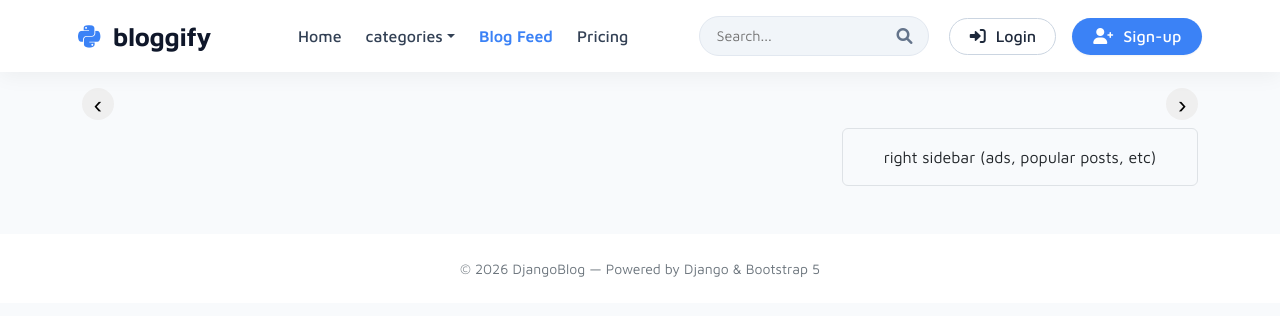
After one commit to Faysal-Ahamed-Tarek/bloggify, a Django app: page /blog-feed/ in a window 1280 px wide. The commit adds this page. Shown: the top 316 px of the page. Run offline with Django 5.2, Linux system fonts and the light colour scheme; data that the repository does not hold is empty.

Commit message:
blog feed

```diff
--- a/blog/admin.py
+++ b/blog/admin.py
@@ -7,7 +7,7 @@ class BlogPostAdmin(admin.ModelAdmin) :
     list_display = ("title", "category", "status", "created_at", "is_feature")
     search_fields = ("title", "content", "status", "category__name")
     list_editable = ("status", "is_feature")
-    list_filter = ("status", "is_feature", "category")
+    # list_filter = ("status", "is_feature", "category")
 
 class CategoryAdmin(admin.ModelAdmin) :
     prepopulated_fields = {"slug": ("name",)}
--- a/blog/urls.py
+++ b/blog/urls.py
@@ -4,5 +4,6 @@ from blog import views
 
 urlpatterns = [
     path("", views.home, name="home"),
+    path("blog-feed/", views.blog_feed, name="blog_feed"),
     path("category/<slug:slug>/", views.category, name="category"),
 ]
--- a/blog/views.py
+++ b/blog/views.py
@@ -1,6 +1,6 @@
 from django.http import HttpResponse
 from django.shortcuts import get_object_or_404, render
-from blog.models import Category
+from blog.models import Category, BlogPost
 
 
 # Create your views here.
@@ -16,3 +16,13 @@ def home(request) :
 def category(request, slug) :
     category = get_object_or_404(Category, slug=slug)
     return HttpResponse(f"Category: {category.name}")
+
+
+def blog_feed(request) :
+    categories = Category.objects.all()
+    posts = BlogPost.objects.select_related("author", "category").all().order_by("?")
+    context = {
+        "categories": categories,
+        "posts": posts,
+    }
+    return render(request, "blogfeed.html", context)
--- a/bloggify/settings.py
+++ b/bloggify/settings.py
@@ -116,9 +116,9 @@ USE_TZ = True
 # https://docs.djangoproject.com/en/6.0/howto/static-files/
 
 STATIC_URL = "/static/"
-STATIC_ROOT = BASE_DIR / "static"
+STATIC_ROOT = BASE_DIR / "staticfiles"
 STATICFILES_DIRS = [
-    BASE_DIR / "bloggify" / "static",
+    BASE_DIR / "static",
 ]
 
 # media files (user uploaded files)
--- a/bloggify/static/css/bloggify.css
+++ b/static/css/base.css
@@ -51,8 +51,12 @@ body {
 @media (min-width: 992px) {
   .navbar-nav .dropdown:hover > .dropdown-menu {
     display: block;
-    /* margin-top: 20px; */
   }
+}
+
+a.dropdown-item:hover {
+    background-color: #3b82f6;
+    color: white;
 }
 
 .search-input-group:focus-within {
@@ -162,24 +166,3 @@ body {
   text-align: center;
   box-shadow: 0 2px 8px rgba(0, 0, 0, 0.02);
 }
-.card-blog {
-  border: none;
-  border-radius: 1.2rem;
-  transition:
-    transform 0.2s,
-    box-shadow 0.2s;
-  background: white;
-}
-.card-blog:hover {
-  transform: translateY(-4px);
-  box-shadow: 0 20px 25px -12px rgba(0, 0, 0, 0.1);
-}
-footer {
-  margin-top: 4rem;
-  border-top: 1px solid #e2e8f0;
-  background: white;
-}
-
-.nav-link[href=""] {
-  cursor: pointer;
-}
--- /dev/null
+++ b/static/css/blogfeed.css
@@ -0,0 +1,38 @@
+.category-row-outer {
+  position: relative;
+}
+.category-row {
+  display: flex;
+  gap: 0.5rem;
+  align-items: center;
+  overflow: hidden;
+  white-space: nowrap;
+  margin: 0px 40px;
+}
+.category-item {
+  padding: 0.35rem 0.6rem;
+  background: #3b82f624;
+  border-radius: 0.375rem;
+  cursor: pointer;
+  user-select: none;
+}
+.row-nav {
+  position: absolute;
+  top: 50%;
+  transform: translateY(-50%);
+  width: 2rem;
+  height: 2rem;
+  border: none;
+  border-radius: 50%;
+  display: flex;
+  align-items: center;
+  justify-content: center;
+  cursor: pointer !important;
+  font-size: 25px;
+}
+.row-nav.left-nav {
+  left: 0%;
+}
+.row-nav.right-nav {
+  right: 0%;
+}
--- /dev/null
+++ b/static/js/blogfeed.js
@@ -0,0 +1,12 @@
+(function () {
+  const row = document.getElementById("categoryRow");
+  const left = document.querySelector(".left-nav");
+  const right = document.querySelector(".right-nav");
+  const scrollAmount = 200;
+  left.addEventListener("click", () =>
+    row.scrollBy({ left: -scrollAmount, behavior: "smooth" }),
+  );
+  right.addEventListener("click", () =>
+    row.scrollBy({ left: scrollAmount, behavior: "smooth" }),
+  );
+})();
--- a/templates/base.html
+++ b/templates/base.html
@@ -14,6 +14,8 @@
     <link href="https://cdn.jsdelivr.net/npm/bootstrap@5.3.0-alpha1/dist/css/bootstrap.min.css" rel="stylesheet" />
     <!-- Font Awesome 6 -->
     <link rel="stylesheet" href="https://cdnjs.cloudflare.com/ajax/libs/font-awesome/6.0.0-beta3/css/all.min.css" />
+    <!-- Base CSS -->
+    <link rel="stylesheet" href="{% static 'css/base.css' %}" />
     <!-- Custom CSS -->
     {% block custom_css %}
 
@@ -24,7 +26,7 @@
       <nav class="navbar navbar-expand-lg fixed-top">
         <div class="container nav-custom-container">
           <!-- Logo -->
-          <a class="navbar-brand" href=""><i class="fab fa-python"></i> bloggify</a>
+          <a class="navbar-brand" href="{% url "home" %}"><i class="fab fa-python"></i> bloggify</a>
 
           <!-- Toggler button for mobile -->
           <button class="navbar-toggler" type="button" data-bs-toggle="collapse" data-bs-target="#navbarMainContent" aria-controls="navbarMainContent" aria-expanded="false" aria-label="Toggle navigation"><span class="navbar-toggler-icon"></span></button>
@@ -34,23 +36,23 @@
             <!-- Left navigation items -->
             <ul class="navbar-nav mx-auto mb-2 mb-lg-0">
               <li class="nav-item">
-                <a class="nav-link active" aria-current="page" href="">Home</a>
+                <a class="nav-link {% if request.resolver_match.url_name == 'home' %}active{% endif %}" href="{% url 'home' %}">Home</a>
               </li>
               <li class="nav-item dropdown">
                 <a class="nav-link dropdown-toggle" href="#" id="moreDropdown" role="button" data-bs-toggle="dropdown" aria-expanded="false">categories</a>
                 <ul class="dropdown-menu" aria-labelledby="moreDropdown">
                   {% for category in categories %}
                     <li>
-                      <a class="dropdown-item" href="{% url 'category' category.slug %}">{{ category.name }}</a>
+                      <a class="dropdown-item {% if request.resolver_match.url_name == 'category' and request.resolver_match.kwargs.slug == category.slug %}active{% endif %}" href="{% url 'category' category.slug %}">{{ category.name }}</a>
                     </li>
                   {% endfor %}
                 </ul>
               </li>
               <li class="nav-item">
-                <a class="nav-link" href="">Blog Feed</a>
+                <a class="nav-link {% if request.resolver_match.url_name == 'blog_feed' %}active{% endif %}" href="{% url 'blog_feed' %}">Blog Feed</a>
               </li>
               <li class="nav-item">
-                <a class="nav-link" href="">Pricing</a>
+                <a class="nav-link {% if request.resolver_match.url_name == 'pricing' or request.path == '/pricing/' %}active{% endif %}" href="">Pricing</a>
               </li>
             </ul>
 
@@ -80,7 +82,7 @@
     {% endblock %}
 
     {% block footer %}
-      <footer class="py-4 mt-5">
+      <footer class="py-4 mt-5 bg-white">
         <div class="container text-center text-secondary small">
           <span>© 2026 DjangoBlog — Powered by Django & Bootstrap 5</span>
         </div>
@@ -88,5 +90,7 @@
       <!-- Bootstrap JS Bundle (Popper included) -->
       <script src="https://cdn.jsdelivr.net/npm/bootstrap@5.3.0-alpha1/dist/js/bootstrap.bundle.min.js"></script>
     {% endblock %}
+    {% block js %}
+    {% endblock %}
   </body>
 </html>
--- /dev/null
+++ b/templates/blogfeed.html
@@ -0,0 +1,66 @@
+{% extends 'base.html' %}
+{% load static %}
+
+{% block title %}
+  blog Feed - Bloggify
+{% endblock %}
+
+{% block custom_css %}
+  <link rel="stylesheet" href="{% static 'css/blogfeed.css' %}" />
+{% endblock %}
+
+{% block content %}
+  <main class="container">
+    <!-- left/right indicators -->
+    <div class="category-row-outer position-relative my-4">
+      <button class="row-nav left-nav" aria-label="Scroll left">‹</button>
+      <div id="categoryRow" class="category-row">
+          {% for category in categories %}
+            <div class="category-item">{{ category.name }}</div>
+          {% endfor %}
+      </div>
+      <button class="row-nav right-nav" aria-label="Scroll right">›</button>
+    </div>
+
+    <!-- content area + side bar : left 60% , right 40%  -->
+    <div class="row my-4">
+      <div class="col-12 col-md-8">
+        <!-- Blog archive list -->
+        <div class="list-group">
+            {% for post in posts %}
+              <article class="list-group-item p-3 mb-3">
+                <div class="row g-2 align-items-center">
+                  <div class="col-4 col-sm-3">
+                    <img src="{{ post.featured_image.url }}" alt="{{ post.title }}" class="img-fluid rounded" />
+                  </div>
+                  <div class="col-8 col-sm-9">
+                    <div class="mb-1">
+                        <span class="badge bg-primary bg-opacity-10 text-primary">{{ post.category.name }}</span>
+                    </div>
+                    <h5 class="mb-1">{{ post.title }}</h5>
+                    <p class="mb-1 text-secondary">{{ post.excerpt }}</p>
+                    <div class="d-flex gap-3">
+                      <span>by : {{ post.author.username }}</span>
+                      <span>{{ post.created_at|date:"M d" }}</span>
+                      <span>{{ post.views }} views</span>
+                      <span>0 comments</span>
+                    </div>
+                  </div>
+                </div>
+              </article>
+            {% endfor %}
+        </div>
+      </div>
+
+      <div class="col-12 col-md-4">
+        <div class="p-3 border rounded text-center">
+          right sidebar (ads, popular posts, etc)
+        </div>
+      </div>
+    </div>
+  </main>
+{% endblock %}
+
+{% block js %}
+  <script src="{% static 'js/blogfeed.js' %}"></script>
+{% endblock %}
--- a/templates/bloggify.html
+++ b/templates/bloggify.html
@@ -9,8 +9,10 @@
   <link rel="stylesheet" href="{% static 'css/bloggify.css' %}" />
 {% endblock %}
 
+
 {% block content %}
   <main class="container">
+
     <div class="hero-section mb-5">
       <h1 class="display-5 fw-bold text-capitalize" style="color: #0f172a;">Human stories & ideas</h1>
       <p class="lead text-secondary">A place to read, write, and deepen your understanding</p>
@@ -51,7 +53,3 @@
     </div>
   </main>
 {% endblock %}
-
-{% block footer %}
-
-{% endblock %}
```
Also changed, not shown: static/css/bloggify.css (added, +22 -0 lines).
